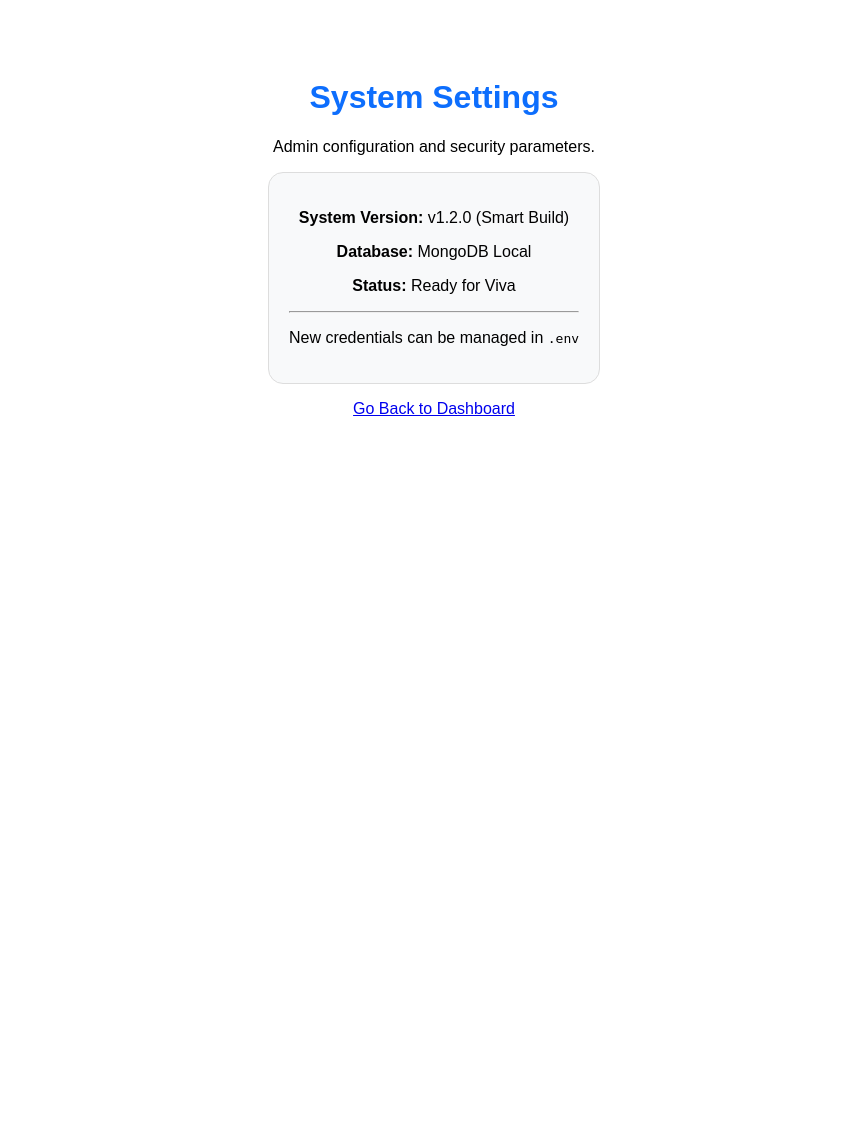
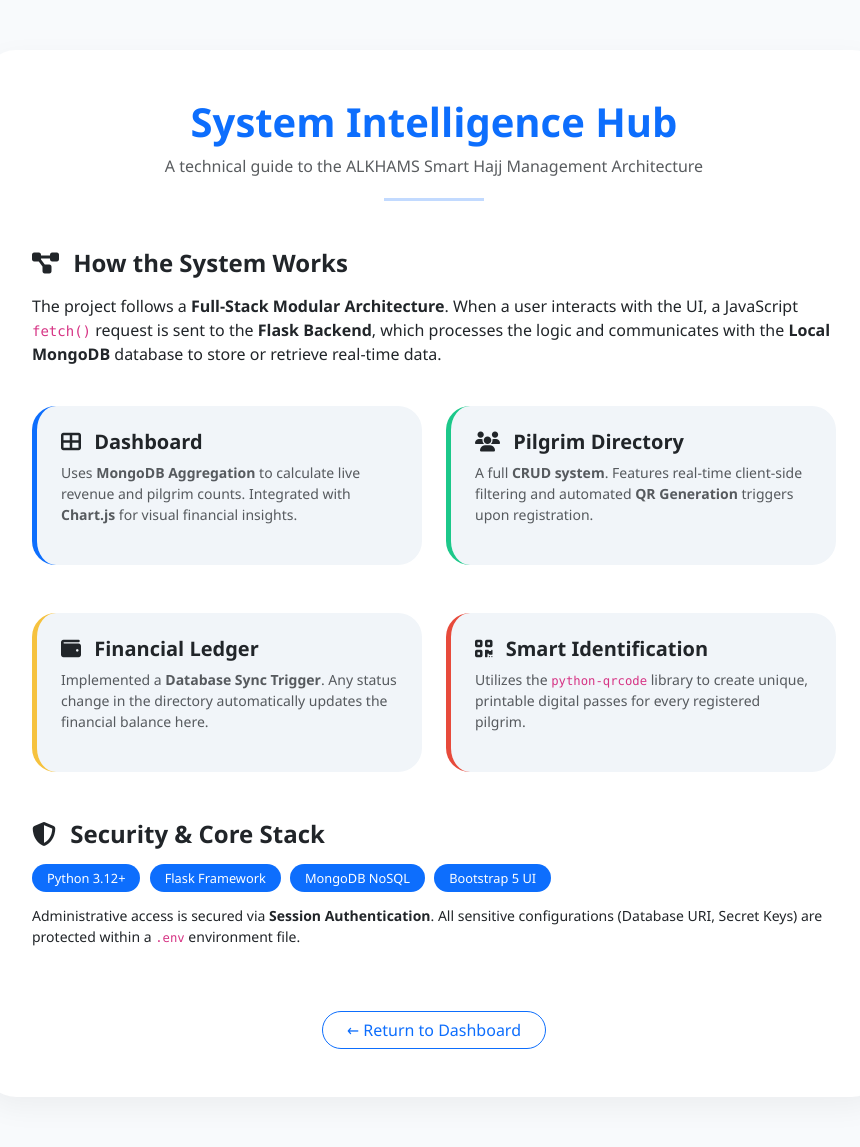
Before and after one commit to coding-with-saad/Smart-Hajj-Management-Pilgrim-Tracking-System, a Flask app: page /settings in a window 1280 px wide. Shown: the whole page, without its empty margins (206-1066 px from the left). Before the commit the page ends 416 px from the top, so only its background shows below. Run offline with Flask 3, Linux system fonts and the light colour scheme; some libraries are stand-ins or nearby versions.

Commit message:
update step by step

```diff
--- a/app.py
+++ b/app.py
@@ -15,6 +15,7 @@ def create_app():
     from routes.qr_routes import qr_bp
     from routes.package_routes import package_bp
     from routes.payment_routes import payment_bp
+    from routes.offer_routes import offer_bp
 
     app.register_blueprint(auth_bp)
     app.register_blueprint(pilgrim_bp)
@@ -22,6 +23,7 @@ def create_app():
     app.register_blueprint(qr_bp)
     app.register_blueprint(package_bp)
     app.register_blueprint(payment_bp)
+    app.register_blueprint(offer_bp)
 
     @app.errorhandler(Exception)
     def handle_exception(e):
@@ -57,39 +59,160 @@ def create_app():
 
     @app.route('/generate_report')
     def generate_report():
-        # Professional demo for report generation
-        return """
-        <div style='font-family:sans-serif; padding: 50px; text-align:center;'>
-            <h1 style='color:#0d6efd;'>Hajj Management System</h1>
-            <h3>Project Status Report Generated</h3>
-            <p>Report Date: 2026-05-15</p>
-            <table border='1' style='margin: 0 auto; width: 60%; border-collapse: collapse;'>
-                <tr style='background:#f8f9fa;'><th>Module</th><th>Status</th></tr>
-                <tr><td>Pilgrim Records</td><td>Synchronized</td></tr>
-                <tr><td>Financial Tracking</td><td>Active</td></tr>
-                <tr><td>QR System</td><td>Operational</td></tr>
+        from database.db import db
+        from datetime import datetime, time
+
+        # Get start and end of TODAY
+        today_start = datetime.combine(datetime.now().date(), time.min)
+        today_end = datetime.combine(datetime.now().date(), time.max)
+
+        # Fetch pilgrims registered today
+        pilgrims_today = list(db.pilgrims.find({
+            "created_at": {"$gte": today_start, "$lte": today_end}
+        }))
+
+        # Generate rows for the table
+        rows_html = ""
+        if not pilgrims_today:
+            rows_html = "<tr><td colspan='4' style='text-align:center; padding:20px;'>No records found for today.</td></tr>"
+        else:
+            for p in pilgrims_today:
+                reg_time = p.get('created_at').strftime('%I:%M %p') if p.get('created_at') else 'N/A'
+                rows_html += f"""
+                <tr>
+                    <td style='padding:12px;'>{reg_time}</td>
+                    <td style='padding:12px;'>{p.get('name')}</td>
+                    <td style='padding:12px;'>{p.get('package')}</td>
+                    <td style='padding:12px;'><strong>{p.get('status', 'Pending')}</strong></td>
+                </tr>
+                """
+
+        return f"""
+        <html>
+        <head>
+            <title>Daily Report - ALKHAMS</title>
+            <style>
+                body {{ font-family: 'Segoe UI', Tahoma, sans-serif; padding: 40px; color: #333; }}
+                .report-header {{ text-align: center; margin-bottom: 40px; border-bottom: 2px solid #0d6efd; padding-bottom: 20px; }}
+                .agency-name {{ color: #0d6efd; font-size: 28px; font-weight: bold; margin-bottom: 5px; }}
+                table {{ width: 100%; border-collapse: collapse; margin-top: 20px; }}
+                th {{ background-color: #f8f9fa; color: #666; text-align: left; padding: 12px; border-bottom: 2px solid #dee2e6; }}
+                td {{ border-bottom: 1px solid #eee; }}
+                .no-print {{ margin-top: 30px; text-align: center; }}
+                .btn-print {{ padding: 10px 25px; background: #198754; color: white; border: none; border-radius: 50px; cursor: pointer; font-weight: bold; }}
+                @media print {{ .no-print {{ display: none; }} }}
+            </style>
+        </head>
+        <body>
+            <div class='report-header'>
+                <div class='agency-name'>ALKHAMS AGENCY</div>
+                <div style='text-transform: uppercase; letter-spacing: 2px; font-size: 14px;'>Daily Registration Report</div>
+                <div style='margin-top: 10px; font-weight: bold;'>Date: {datetime.now().strftime('%d %B, %Y')}</div>
+            </div>
+
+            <table>
+                <thead>
+                    <tr>
+                        <th>Time of Entry</th>
+                        <th>Pilgrim Name</th>
+                        <th>Hajj Package</th>
+                        <th>Payment Status</th>
+                    </tr>
+                </thead>
+                <tbody>
+                    {rows_html}
+                </tbody>
             </table>
-            <br>
-            <button onclick='window.print()' style='padding:10px 20px; background:#198754; color:white; border:none; border-radius:5px; cursor:pointer;'>Download PDF / Print</button>
-            <p><a href='/dashboard'>Go Back to Dashboard</a></p>
-        </div>
+
+            <div class='no-print'>
+                <button onclick='window.print()' class='btn-print'>
+                    <i class='fas fa-file-pdf'></i> Download as PDF / Print
+                </button>
+                <p><a href='/dashboard' style='color: #666; text-decoration: none;'>← Back to Dashboard</a></p>
+            </div>
+        </body>
+        </html>
         """
 
     @app.route('/settings')
     def settings_ui():
+        # Premium System Intelligence Hub for Viva
         return """
-        <div style='font-family:sans-serif; padding: 50px; text-align:center;'>
-            <h1 style='color:#0d6efd;'>System Settings</h1>
-            <p>Admin configuration and security parameters.</p>
-            <div style='background:#f8f9fa; padding: 20px; border-radius:15px; display:inline-block; border:1px solid #ddd;'>
-                <p><strong>System Version:</strong> v1.2.0 (Smart Build)</p>
-                <p><strong>Database:</strong> MongoDB Local</p>
-                <p><strong>Status:</strong> Ready for Viva</p>
-                <hr>
-                <p>New credentials can be managed in <code>.env</code></p>
+        <html>
+        <head>
+            <title>System Intelligence - ALKHAMS</title>
+            <link href="https://cdn.jsdelivr.net/npm/bootstrap@5.3.0/dist/css/bootstrap.min.css" rel="stylesheet">
+            <link href="https://cdnjs.cloudflare.com/ajax/libs/font-awesome/6.4.0/css/all.min.css" rel="stylesheet">
+            <style>
+                body { background: #f8fafc; font-family: 'Segoe UI', Tahoma, sans-serif; padding: 50px; }
+                .doc-card { background: white; border-radius: 2rem; border: none; box-shadow: 0 10px 30px rgba(0,0,0,0.05); padding: 3rem; max-width: 900px; margin: 0 auto; }
+                .module-box { background: #f1f5f9; border-radius: 1.5rem; padding: 1.5rem; margin-bottom: 1.5rem; border-left: 5px solid #0d6efd; }
+                .tech-badge { background: #0d6efd; color: white; padding: 5px 15px; border-radius: 50px; font-size: 0.8rem; margin-right: 5px; }
+            </style>
+        </head>
+        <body>
+            <div class="doc-card">
+                <div class="text-center mb-5">
+                    <h1 class="fw-bold text-primary">System Intelligence Hub</h1>
+                    <p class="text-muted">A technical guide to the ALKHAMS Smart Hajj Management Architecture</p>
+                    <hr style="width: 100px; margin: 20px auto; border-top: 3px solid #0d6efd;">
+                </div>
+
+                <div class="row g-4">
+                    <!-- Overall Flow -->
+                    <div class="col-12">
+                        <h4 class="fw-bold mb-3"><i class="fas fa-project-diagram me-2"></i> How the System Works</h4>
+                        <p>The project follows a <strong>Full-Stack Modular Architecture</strong>. When a user interacts with the UI, a JavaScript <code>fetch()</code> request is sent to the <strong>Flask Backend</strong>, which processes the logic and communicates with the <strong>Local MongoDB</strong> database to store or retrieve real-time data.</p>
+                    </div>
+
+                    <!-- Module Breakdown -->
+                    <div class="col-md-6">
+                        <div class="module-box">
+                            <h5 class="fw-bold text-dark"><i class="fas fa-th-large me-2"></i> Dashboard</h5>
+                            <p class="small text-muted">Uses <strong>MongoDB Aggregation</strong> to calculate live revenue and pilgrim counts. Integrated with <strong>Chart.js</strong> for visual financial insights.</p>
+                        </div>
+                    </div>
+
+                    <div class="col-md-6">
+                        <div class="module-box" style="border-left-color: #1cc88a;">
+                            <h5 class="fw-bold text-dark"><i class="fas fa-users me-2"></i> Pilgrim Directory</h5>
+                            <p class="small text-muted">A full <strong>CRUD system</strong>. Features real-time client-side filtering and automated <strong>QR Generation</strong> triggers upon registration.</p>
+                        </div>
+                    </div>
+
+                    <div class="col-md-6">
+                        <div class="module-box" style="border-left-color: #f6c23e;">
+                            <h5 class="fw-bold text-dark"><i class="fas fa-wallet me-2"></i> Financial Ledger</h5>
+                            <p class="small text-muted">Implemented a <strong>Database Sync Trigger</strong>. Any status change in the directory automatically updates the financial balance here.</p>
+                        </div>
+                    </div>
+
+                    <div class="col-md-6">
+                        <div class="module-box" style="border-left-color: #e74a3b;">
+                            <h5 class="fw-bold text-dark"><i class="fas fa-qrcode me-2"></i> Smart Identification</h5>
+                            <p class="small text-muted">Utilizes the <code>python-qrcode</code> library to create unique, printable digital passes for every registered pilgrim.</p>
+                        </div>
+                    </div>
+
+                    <!-- Security & Environment -->
+                    <div class="col-12 mt-4">
+                        <h4 class="fw-bold mb-3"><i class="fas fa-shield-alt me-2"></i> Security & Core Stack</h4>
+                        <div class="mb-3">
+                            <span class="tech-badge">Python 3.12+</span>
+                            <span class="tech-badge">Flask Framework</span>
+                            <span class="tech-badge">MongoDB NoSQL</span>
+                            <span class="tech-badge">Bootstrap 5 UI</span>
+                        </div>
+                        <p class="small">Administrative access is secured via <strong>Session Authentication</strong>. All sensitive configurations (Database URI, Secret Keys) are protected within a <code>.env</code> environment file.</p>
+                    </div>
+                </div>
+
+                <div class="text-center mt-5">
+                    <a href="/dashboard" class="btn btn-outline-primary rounded-pill px-4">← Return to Dashboard</a>
+                </div>
             </div>
-            <p><a href='/dashboard'>Go Back to Dashboard</a></p>
-        </div>
+        </body>
+        </html>
         """
 
     return app
--- a/routes/package_routes.py
+++ b/routes/package_routes.py
@@ -11,6 +11,12 @@ def get_packages():
     # In a real app, these would be in the database
     # Let's seed them or just return them as a list
     packages = [
+        {
+            "id": "PKG-000",
+            "name": "Social (Low Income)",
+            "price": 1500,
+            "features": ["Subsidized Housing", "Shared Transport", "Standard Meals", "Community Support"]
+        },
         {
             "id": "PKG-001",
             "name": "Economy",
--- a/templates/base.html
+++ b/templates/base.html
@@ -31,6 +31,9 @@
                 </li>
                 <li class="{% if active_page == 'packages' %}active{% endif %}">
                     <a href="{{ url_for('packages_ui') }}"><i class="fas fa-kaaba"></i> Hajj Packages</a>
+                </li>
+                <li class="{% if active_page == 'offers' %}active{% endif %}">
+                    <a href="{{ url_for('offers.offers_ui') }}"><i class="fas fa-percentage"></i> Discount Offers</a>
                 </li>
                 <li class="{% if active_page == 'payments' %}active{% endif %}">
                     <a href="{{ url_for('payments_ui') }}"><i class="fas fa-wallet"></i> Financial Ledger</a>
--- a/templates/dashboard.html
+++ b/templates/dashboard.html
@@ -10,7 +10,7 @@
     </div>
     <div class="btn-toolbar mb-2 mb-md-0">
         <a href="{{ url_for('generate_report') }}" class="btn btn-primary shadow-sm rounded-pill px-4">
-            <i class="fas fa-file-download me-2"></i> Export Report
+            <i class="fas fa-file-invoice me-2"></i> Report
         </a>
     </div>
 </div>
--- a/templates/pilgrims.html
+++ b/templates/pilgrims.html
@@ -83,6 +83,7 @@
                             <label class="form-label">Hajj Package</label>
                             <select class="form-select bg-light border-0 py-2" id="packageType" required>
                                 <option value="" selected disabled>Select Tier...</option>
+                                <option value="Social (Low Income)">Social (Low Income)</option>
                                 <option value="Economy">Economy</option>
                                 <option value="VIP">VIP</option>
                                 <option value="Premium">Premium</option>
@@ -126,6 +127,7 @@
                         <div class="col-md-6">
                             <label class="form-label">Hajj Package</label>
                             <select class="form-select bg-light border-0 py-2" id="editPackageType" required>
+                                <option value="Social (Low Income)">Social (Low Income)</option>
                                 <option value="Economy">Economy</option>
                                 <option value="VIP">VIP</option>
                                 <option value="Premium">Premium</option>
```
Also changed, not shown: history/prompts/003-database-testing/015-cross-collection-data-consistency-fix.general.prompt.md (added, +45 -0 lines), routes/offer_routes.py (added, +38 -0 lines), routes/payment_routes.py (+27 -10 lines), routes/pilgrim_routes.py (+26 -3 lines), static/js/payments.js (+44 -9 lines), templates/offers.html (added, +86 -0 lines), templates/packages.html (+24 -3 lines), templates/payments.html (+35 -5 lines).
